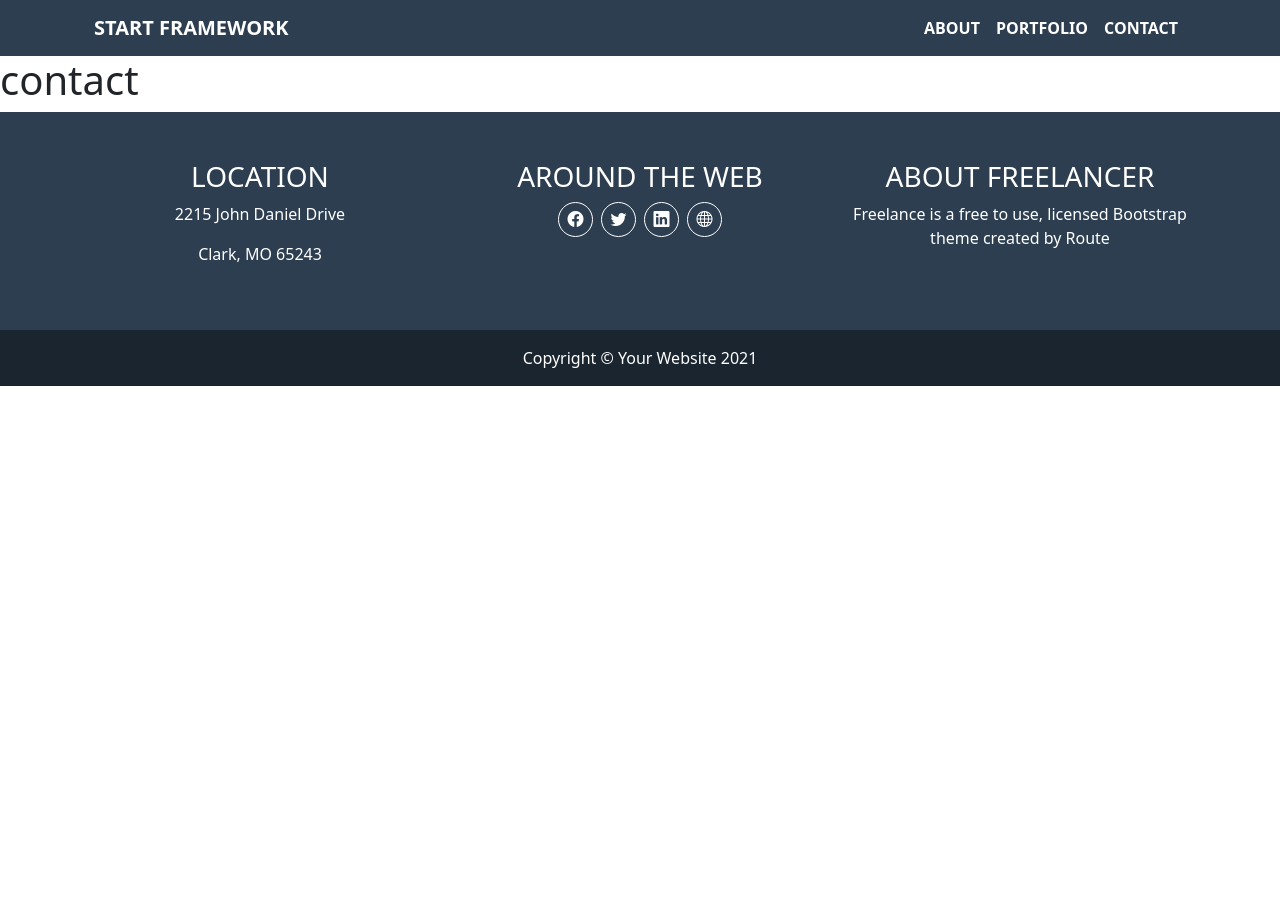
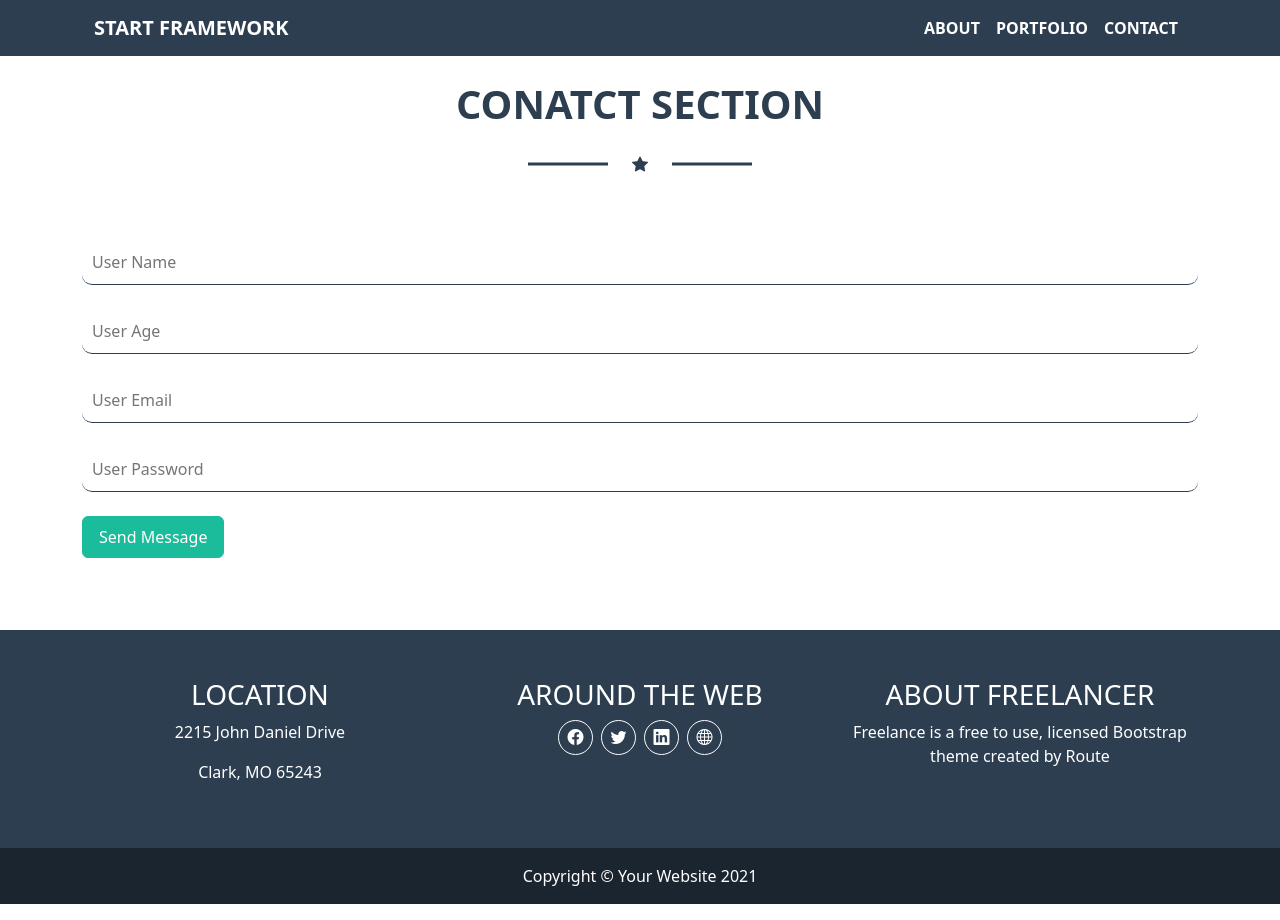
Before and after one commit to Eslam-Mohamed-G/Vite-React_Route, a React (Vite) app: page /contact in a window 1280 px wide. Before the commit the page ends 800 px from the top, so only its background shows below. Built offline with nearby package versions, Linux system fonts and the light colour scheme.

Commit message:
Contact style

```diff
--- a/src/Components/5_contact/Contact.jsx
+++ b/src/Components/5_contact/Contact.jsx
@@ -1,10 +1,24 @@
-import React from 'react'
+import React from 'react';
+import "./style.css";
 
 function Contact() {
     return (
-        <>
-            <h1>contact</h1>
-        </>
+        <div className='contact'>
+            <div className="container">
+                <div className="d-flex flex-column gap-3 align-items-center py-4 bg-transparent text-white text-center">
+                    <h1 className='text-uppercase text-center'>conatct section</h1>
+                    <span className='icon position-relative m-auto mb-5' style={{ width: '4rem' }}><i className="bi bi-star-fill"/></span>
+
+                    <form action="" className='w-100 w-md-50 d-flex flex-column gap-4 mb-5'>
+                        <input type="text" placeholder='User Name' />
+                        <input type="text" placeholder='User Age' />
+                        <input type="email" placeholder='User Email' />
+                        <input type="password" placeholder='User Password' />
+                        <button type='button' className='rounded px-3 py-2 text-capitalize'>send message</button>
+                    </form>
+                </div>
+            </div>
+        </div>
     )
 }
 
--- /dev/null
+++ b/src/Components/5_contact/style.css
@@ -0,0 +1,58 @@
+:root {
+    --main-color: rgb(26, 188, 156);
+    --second-color: rgb(44, 62, 80);
+    --text-color: rgb(255, 255, 255);
+}
+.contact h1{
+    font-weight: 700;
+    color: var(--second-color) !important;
+}
+.contact .icon{
+    font-weight: 700;
+    color: var(--second-color) !important;
+}
+
+.contact .icon::before, .icon::after{
+    content: '';
+    width: 5rem;
+    height: 3px;
+    background-color: var(--second-color);
+}
+
+.contact .icon::before{
+    position: absolute;
+    top: 50%;
+    right: 100%;
+    transform: translateY(-50%);
+}
+
+.contact .icon::after{
+    position: absolute;
+    top: 50%;
+    left: 100%;
+    transform: translateY(-50%);
+}
+
+.contact input{
+    width: 100%;
+    border: 0px;
+    border-radius: 10px;
+    border-bottom: 1px solid var(--second-color);
+    padding: 10px;
+}
+
+.contact input:focus{
+    outline: none;
+}
+
+.contact button {
+    background-color: var(--main-color);
+    border: 1px solid var(--main-color);
+    color: var(--text-color);
+    width: fit-content;
+    transition: all ease-in-out .3s;
+}
+
+.contact button:active{
+    border: 1px solid var(--text-color);
+}
```
